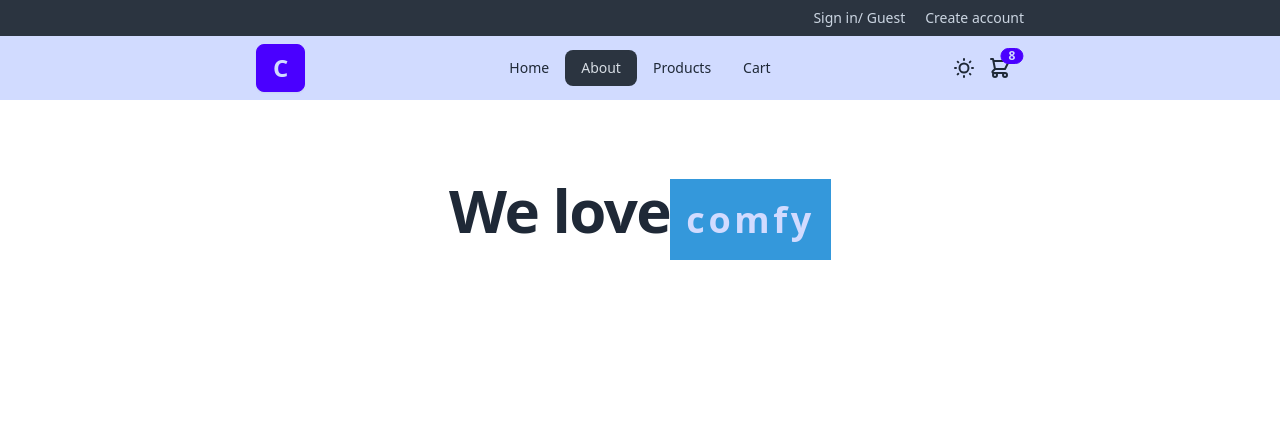
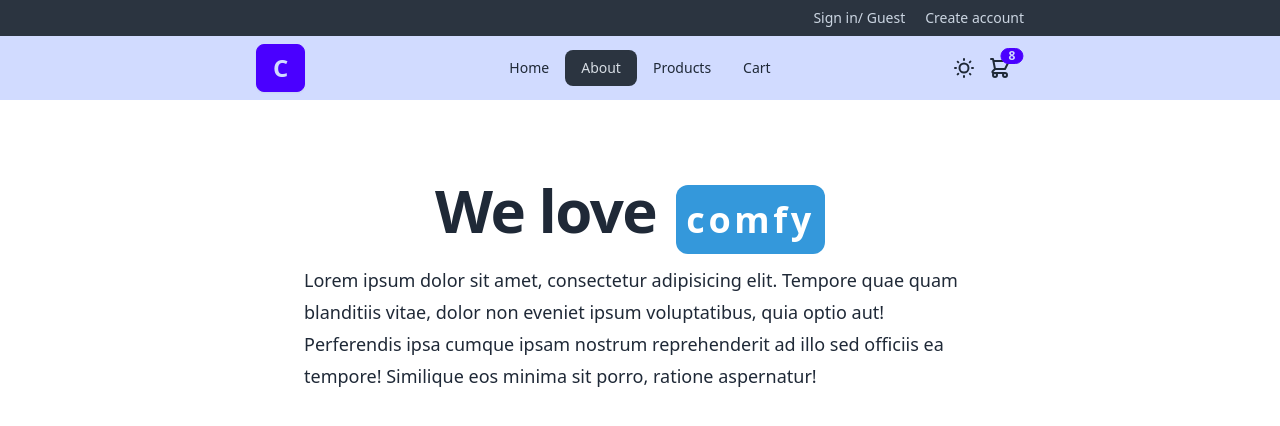
Before and after one commit to salohiddinnt17833i/Comfy-store, a React (Vite) app: page /about in a window 1280 px wide. Shown: the top 426 px of the page. Built offline with nearby package versions, Linux system fonts and the light colour scheme.

Commit message:
ABout Finished

```diff
--- a/src/pages/About.jsx
+++ b/src/pages/About.jsx
@@ -3,7 +3,9 @@ function About() {
     <div className="w-3/5 mx-auto mt-20">
       <div className="text-center">
         <h2 className="text-4xl font-bold leading-none tracking-tight sm:text-6xl">We love
-          <span className="stat-title text-primary-content text-4xl bg-[#3498db] p-[16px] font-bold tracking-widest">comfy</span></h2>
+          <span className=" text-white text-4xl mx-5 bg-[#3498db] p-[10px] rounded rounded-xl font-bold tracking-widest">comfy</span>
+        </h2>
+        <p className="mt-6 text-lg leading-8 max-w-2xl mx-auto mt-6 text-left">Lorem ipsum dolor sit amet, consectetur adipisicing elit. Tempore quae quam blanditiis vitae, dolor non eveniet ipsum voluptatibus, quia optio aut! Perferendis ipsa cumque ipsam nostrum reprehenderit ad illo sed officiis ea tempore! Similique eos minima sit porro, ratione aspernatur!</p>
       </div>
     </div>
   )
```
